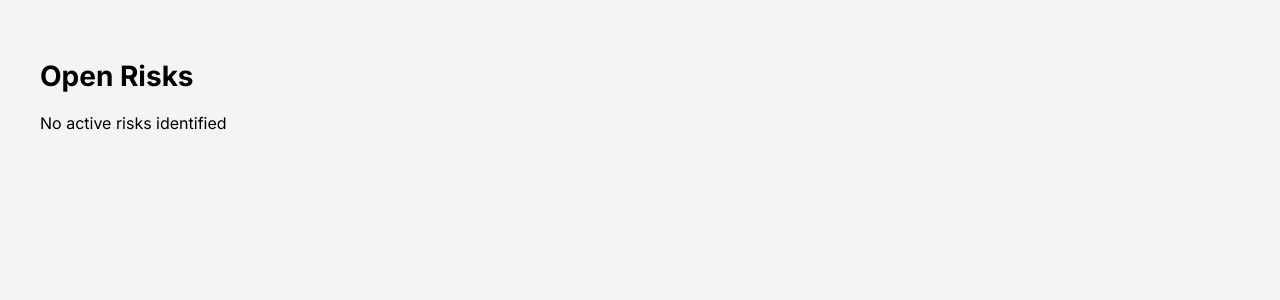
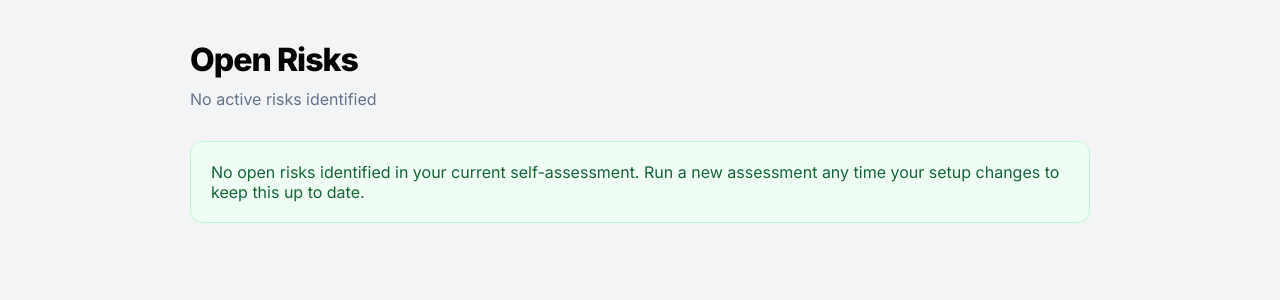
Before and after one commit to abdisamad9009-dot/complypilot-frontend, a Next.js app: page /risks in a window 1280 px wide. Shown: the top 300 px of the page. Built offline with nearby package versions, Linux system fonts and the light colour scheme.

Commit message:
Update page.tsx

```diff
--- a/app/risks/page.tsx
+++ b/app/risks/page.tsx
@@ -2,45 +2,89 @@
 import { useEffect, useState } from "react"
 
 export default function RisksPage() {
-  const [allRisks, setAllRisks] = useState<any[]>([])
+  const [gdprRisks, setGdprRisks] = useState<string[]>([])
+  const [authRisks, setAuthRisks] = useState<string[]>([])
+  const [securityRisks, setSecurityRisks] = useState<string[]>([])
 
   useEffect(() => {
     const gdpr = JSON.parse(localStorage.getItem("gdprIssues") || "[]")
     const auth = JSON.parse(localStorage.getItem("authIssues") || "[]")
     const security = JSON.parse(localStorage.getItem("securityIssues") || "[]")
+    setGdprRisks(gdpr)
+    setAuthRisks(auth)
+    setSecurityRisks(security)
+  }, [])
 
-    const combined = [
-      ...gdpr.map((i: number) => `GDPR Issue #${i + 1}`),
-      ...auth.map((i: number) => `Auth Issue #${i + 1}`),
-      ...security.map((i: number) => `Security Issue #${i + 1}`),
+  const totalRisks = gdprRisks.length + authRisks.length + securityRisks.length
+
+  const categories = [
+    { label: "GDPR / Data Protection", items: gdprRisks, color: "#dc2626", bg: "#fef2f2" },
+    { label: "Authentication", items: authRisks, color: "#d97706", bg: "#fffbeb" },
+    { label: "Security Controls", items: securityRisks, color: "#2563eb", bg: "#eff6ff" },
   ]
 
-    setAllRisks(combined)
-  }, [])
-
   return (
-    <div style={{ padding: "40px" }}>
-      <h1 style={{ fontSize: "28px", marginBottom: "20px" }}>
+    <div style={{ padding: "40px", maxWidth: "900px", margin: "0 auto" }}>
+      <div style={{ marginBottom: "32px" }}>
+        <h1 style={{ fontSize: "32px", fontWeight: 800, margin: 0, letterSpacing: "-0.03em" }}>
           Open Risks
         </h1>
+        <p style={{ marginTop: "10px", color: "#64748b", fontSize: "16px" }}>
+          {totalRisks > 0
+            ? `${totalRisks} open finding${totalRisks === 1 ? "" : "s"} identified in your latest self-assessment`
+            : "No active risks identified"}
+        </p>
+      </div>
 
-      {allRisks.length === 0 ? (
-        <p>No active risks identified</p>
-      ) : (
-        allRisks.map((risk, i) => (
+      {totalRisks === 0 && (
+        <div
+          style={{
+            padding: "20px",
+            background: "#f0fdf4",
+            border: "1px solid #bbf7d0",
+            borderRadius: "12px",
+            color: "#166534",
+          }}
+        >
+          No open risks identified in your current self-assessment. Run a new assessment any time
+          your setup changes to keep this up to date.
+        </div>
+      )}
+
+      {categories.map(
+        (cat) =>
+          cat.items.length > 0 && (
+            <div key={cat.label} style={{ marginBottom: "28px" }}>
+              <h2
+                style={{
+                  fontSize: "16px",
+                  fontWeight: 700,
+                  color: cat.color,
+                  marginBottom: "12px",
+                }}
+              >
+                {cat.label} ({cat.items.length})
+              </h2>
+              <div style={{ display: "grid", gap: "10px" }}>
+                {cat.items.map((risk, i) => (
                   <div
                     key={i}
                     style={{
-              padding: "14px",
-              background: "#f9fafb",
-              marginBottom: "12px",
-              borderRadius: "8px",
-              border: "1px solid #e5e7eb",
+                      padding: "16px",
+                      background: cat.bg,
+                      borderRadius: "10px",
+                      border: `1px solid ${cat.color}22`,
+                      color: "#1f2937",
+                      fontSize: "14px",
+                      fontWeight: 500,
                     }}
                   >
                     {risk}
                   </div>
-        ))
+                ))}
+              </div>
+            </div>
+          )
       )}
     </div>
   )
```
Lines whose indentation alone changed are shown as unchanged.
